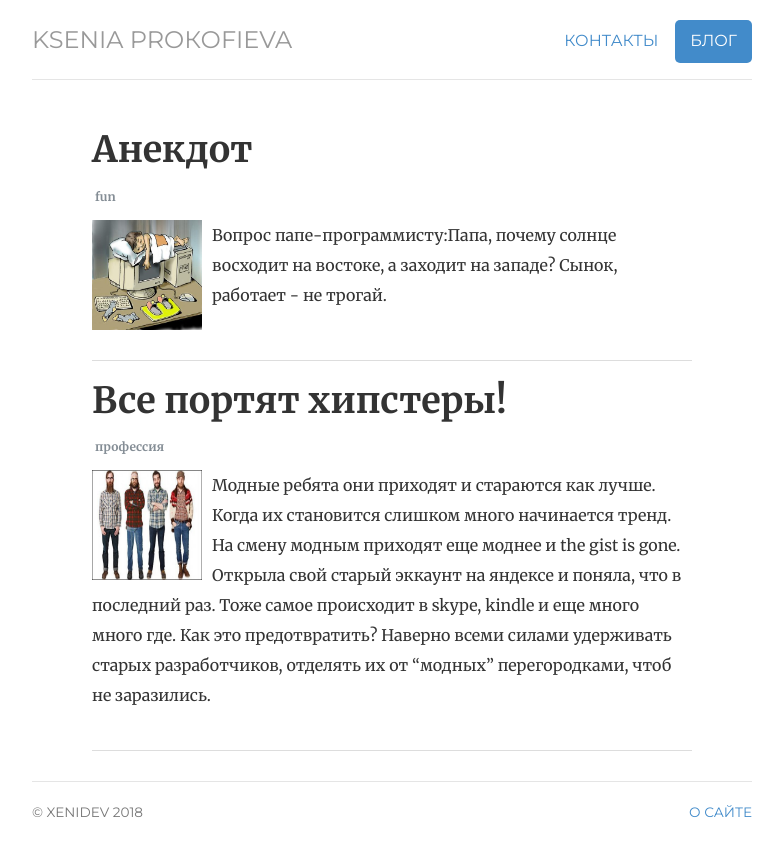
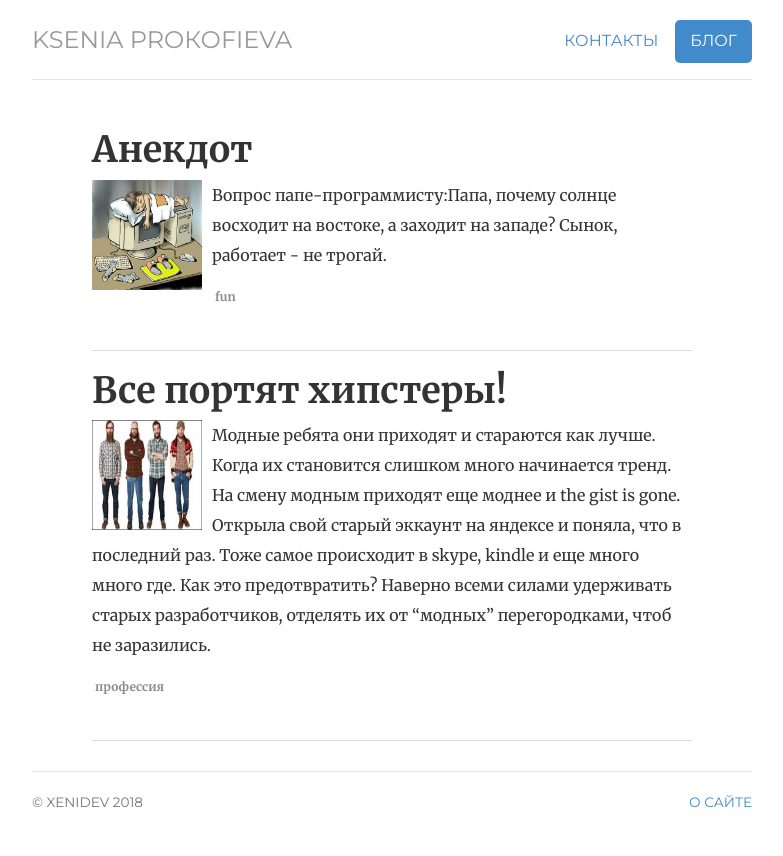
Before and after one commit to ValeraS/xenidev.github.io, a Jekyll site: the page built from notes/index.html, in a window 1280 px wide. Shown: the top 856 px of the page, without its empty margins (248-1031 px from the left). Built offline with Jekyll 4.4.1, drawn with Linux system fonts in a browser that asks for light colours.

Commit message:
Update post-list.html

```diff
--- a/_includes/post-list.html
+++ b/_includes/post-list.html
@@ -4,10 +4,12 @@
         <li>
                     <h1 class="title"><a href="{{ post.url }}">{{ post.title }}</a></h1>
 
-             {% include categories.html %}
+
 
 
               {{ post.content }}
+
+               {% include categories.html %}
 
 
 
```
